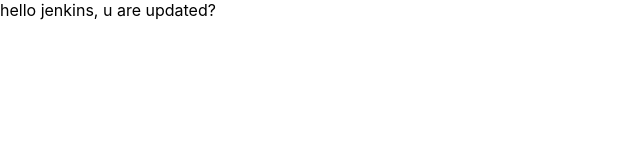
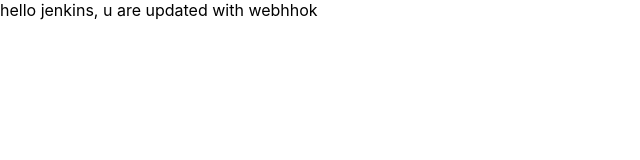
Before and after one commit to krunal04111993/react_hello, a React (Create React App) app: page / in a window 1280 px wide. Shown: the top 160 px of the page, without its empty margins (0-640 px from the left). Built offline with nearby package versions, Linux system fonts and the light colour scheme.

Commit message:
Update App.js
gg

```diff
--- a/src/App.js
+++ b/src/App.js
@@ -4,7 +4,7 @@
 function App() {
   return (
   <>
-  hello jenkins, u are updated?
+  hello jenkins, u are updated with webhhok
   </>
   );
 }
```
